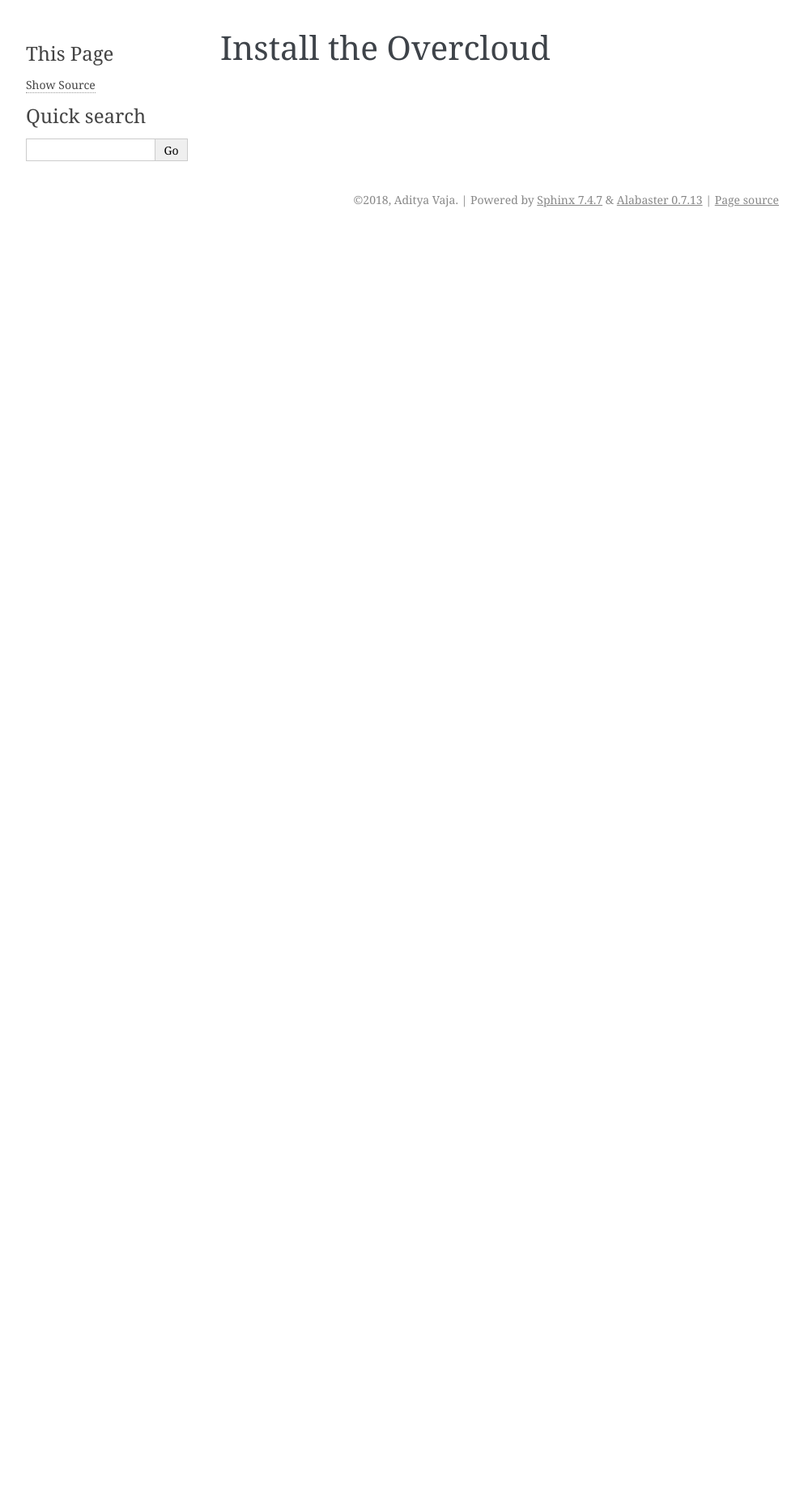
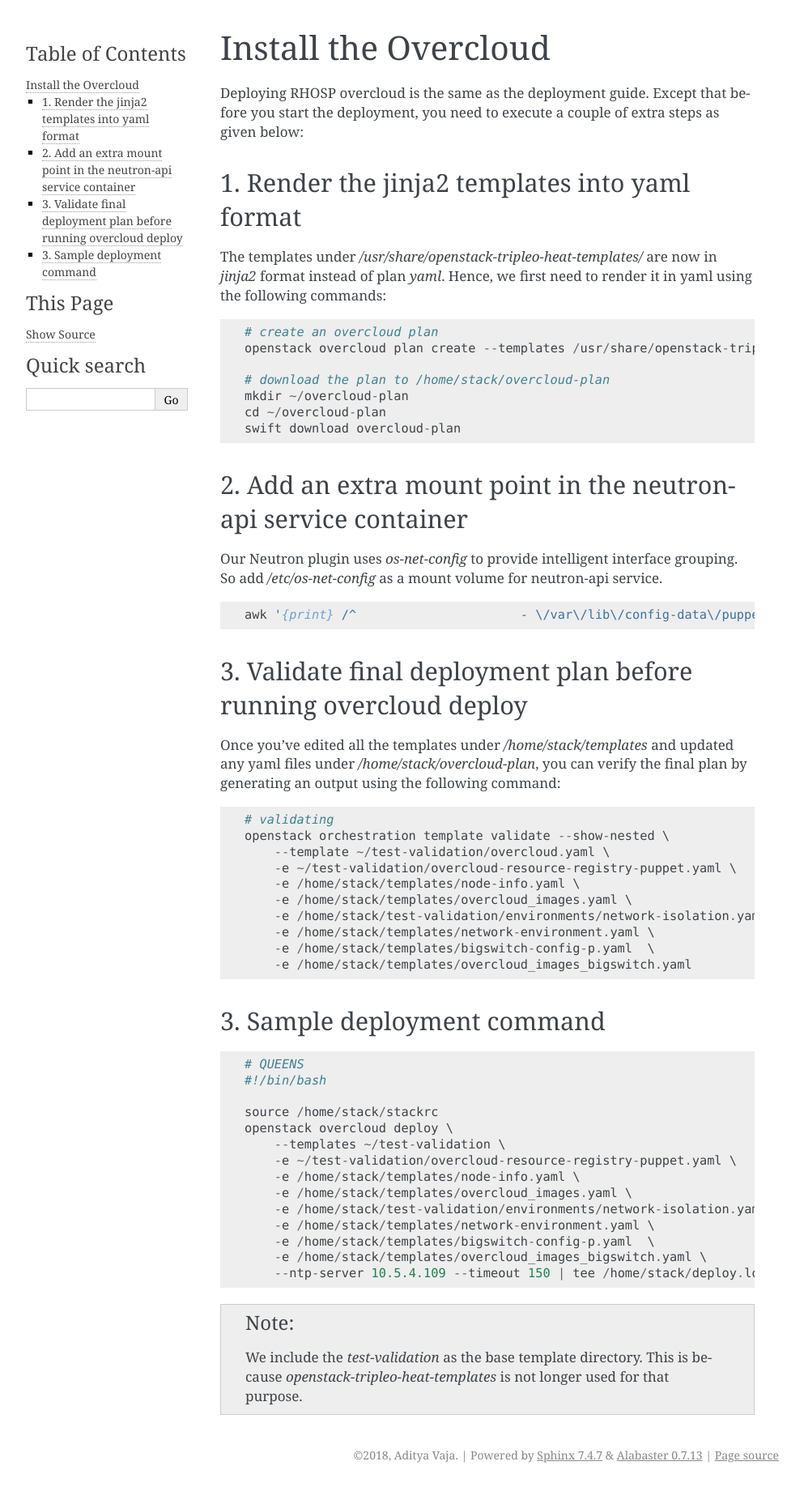
Before and after one commit to wolverineav/testthedocs, a Sphinx documentation site: the page built from docs/source/install/overcloud/index.rst, in a window 1280 px wide. Shown: the whole page at 81% size, without its empty margins (148-1141 px from the left). Built offline with Sphinx 7.4.7, drawn with Linux system fonts in a browser that asks for light colours; before the commit the page ends 900 px from its top, so only the background shows below that.

Commit message:
add doccumentation for overcloud changes in rhosp 13

```diff
--- a/docs/source/install/overcloud/index.rst
+++ b/docs/source/install/overcloud/index.rst
@@ -1,2 +1,80 @@
 Install the Overcloud
 =====================
+
+Deploying RHOSP overcloud is the same as the deployment guide. Except that
+before you start the deployment, you need to execute a couple of extra steps
+as given below:
+
+
+
+1. Render the jinja2 templates into yaml format
+###############################################
+
+The templates under `/usr/share/openstack-tripleo-heat-templates/` are now in
+`jinja2` format instead of plan `yaml`. Hence, we first need to render it in
+yaml using the following commands:
+
+::
+
+    # create an overcloud plan
+    openstack overcloud plan create --templates /usr/share/openstack-tripleo-heat-templates overcloud-plan
+
+    # download the plan to /home/stack/overcloud-plan
+    mkdir ~/overcloud-plan
+    cd ~/overcloud-plan
+    swift download overcloud-plan
+
+2. Add an extra mount point in the neutron-api service container
+################################################################
+
+Our Neutron plugin uses `os-net-config` to provide intelligent interface
+grouping. So add `/etc/os-net-config` as a mount volume for neutron-api service.
+
+::
+
+    awk '{print} /^                      - \/var\/lib\/config-data\/puppet-generated\/neutron\/\:\/var\/lib\/kolla\/config_files\/src:ro/ && !n {print "                      - \/etc\/os-net-config\:\/etc\/os-net-config\:ro"; n++}' /home/stack/overcloud-plan/docker/services/neutron-api.yaml > /home/stack/overcloud-plan/docker/services/neutron-api.yaml
+
+3. Validate final deployment plan before running overcloud deploy
+#################################################################
+
+Once you've edited all the templates under `/home/stack/templates` and updated
+any yaml files under `/home/stack/overcloud-plan`, you can verify the final plan
+by generating an output using the following command:
+
+::
+
+    # validating
+    openstack orchestration template validate --show-nested \
+        --template ~/test-validation/overcloud.yaml \
+        -e ~/test-validation/overcloud-resource-registry-puppet.yaml \
+        -e /home/stack/templates/node-info.yaml \
+        -e /home/stack/templates/overcloud_images.yaml \
+        -e /home/stack/test-validation/environments/network-isolation.yaml \
+        -e /home/stack/templates/network-environment.yaml \
+        -e /home/stack/templates/bigswitch-config-p.yaml  \
+        -e /home/stack/templates/overcloud_images_bigswitch.yaml
+
+
+3. Sample deployment command
+##################################
+
+::
+
+    # QUEENS
+    #!/bin/bash
+
+    source /home/stack/stackrc
+    openstack overcloud deploy \
+        --templates ~/test-validation \
+        -e ~/test-validation/overcloud-resource-registry-puppet.yaml \
+        -e /home/stack/templates/node-info.yaml \
+        -e /home/stack/templates/overcloud_images.yaml \
+        -e /home/stack/test-validation/environments/network-isolation.yaml \
+        -e /home/stack/templates/network-environment.yaml \
+        -e /home/stack/templates/bigswitch-config-p.yaml  \
+        -e /home/stack/templates/overcloud_images_bigswitch.yaml \
+        --ntp-server 10.5.4.109 --timeout 150 | tee /home/stack/deploy.log
+
+.. note:: We include the `test-validation` as the base template directory. This
+          is because `openstack-tripleo-heat-templates` is not longer used for
+          that purpose.
```
Also changed, not shown: docs/source/install/undercloud/index.rst (+108 -98 lines).
